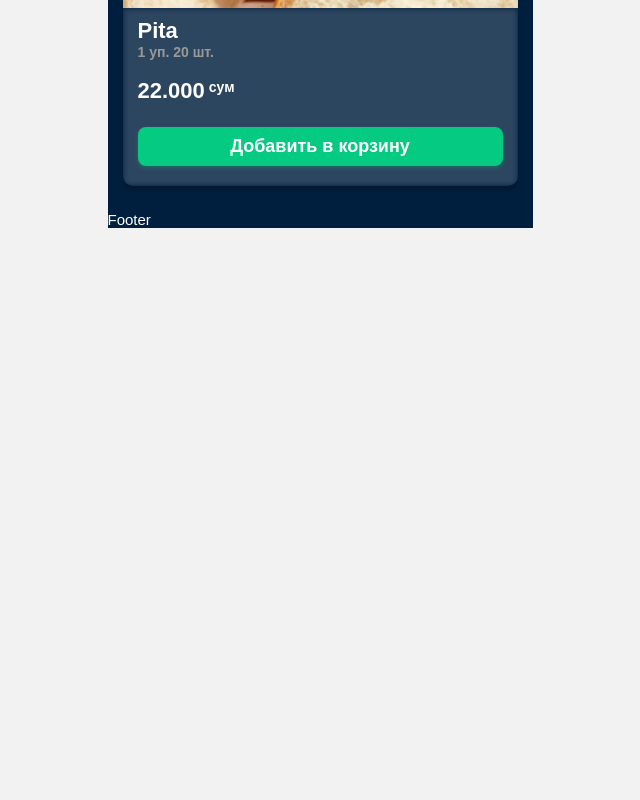
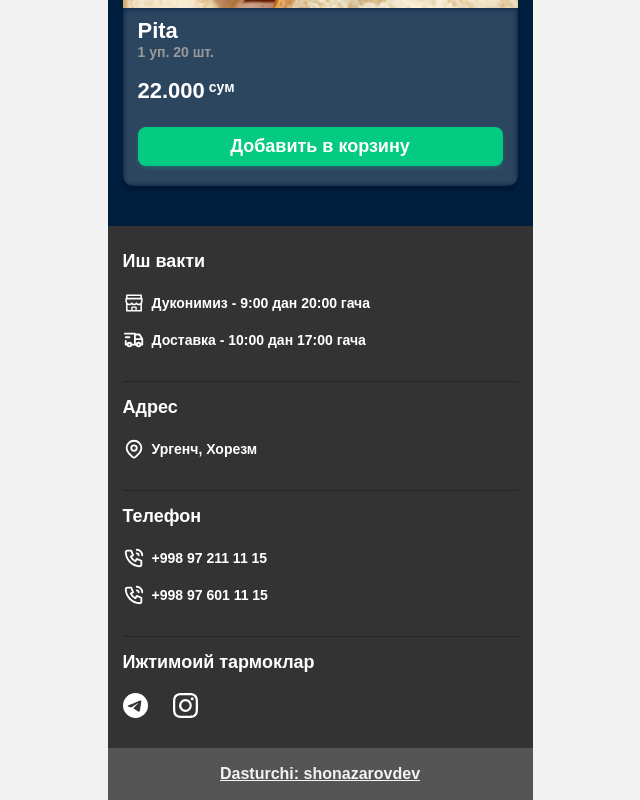
Before and after one commit to shonazarovdev/orzu-group.react, a React (Create React App) app: page / in a window 1280 px wide. Shown: the part 1165-1965 px from the top of the page, without its empty margins (320-960 px from the left). Before the commit the page ends 1393 px from the top, so only its background shows below. Built offline with nearby package versions, Linux system fonts and the light colour scheme; a web font is replaced by a local one.

Commit message:
Added Footer UI

```diff
--- a/src/App.js
+++ b/src/App.js
@@ -1,4 +1,4 @@
-import { Header, ProductCard } from "./components";
+import { Footer, Header, ProductCard } from "./components";
 
 function App() {
 
@@ -31,15 +31,15 @@ function App() {
 	]
 
 	return (
-		<div className="wrapper">
-			<div className="mobile">
+		<div id="wrapper">
+			<div id="mobile">
 				<Header />
-				<main>
+				<main id="main">
 					{ data.map(item => (
 						<ProductCard key={ item.id } { ...item } />
 					)) }
 				</main>
-				<footer>Footer</footer>
+				<Footer />
 			</div>
 		</div>
 	);
--- a/src/assets/css/app.scss
+++ b/src/assets/css/app.scss
@@ -17,10 +17,11 @@ body {
 	height: 100%;
 	overflow-x: hidden;
 	user-select: none;
+}
 
 /* Mobile Container */
 
-	> .mobile {
+#mobile {
 	display: flex;
 	flex-direction: column;
 
@@ -28,21 +29,19 @@ body {
 	min-height: 100vh;
 	width: 100%;
 
+	margin-inline: auto;
 	overflow-x: hidden;
 
-		margin-inline: auto;
+	background-color: $blue20;
+}
 
-		background-color: $blue;
+/* Main Content */
 
-		/* Content Wrapper */
-
-		> main {
+#main {
 	flex: 1 1 100%;
 	z-index: 50;
 
 	padding: (62px + 15px) 15px 0;
-		}
-	}
 }
 
 a {
@@ -82,3 +81,5 @@ html {
 @import "../../components/ProductCard";
 /* ImageComponent Styles */
 @import "../../components/ImageComponent";
+/* Footer Styles */
+@import "../../components/Footer";
--- a/src/assets/css/settings.scss
+++ b/src/assets/css/settings.scss
@@ -10,7 +10,10 @@ $white: #ffffff;
 $black: #000000;
 
 $green: #05ca81;
-$blue: #001f3f;
-$gray: #555555;
 $orange: #b8860b;
 $pink: #ff7f50;
+$gray10: #999999;
+$gray20: #555555;
+$gray30: #333333;
+$blue10: #333E4D;
+$blue20: #001f3f;
--- /dev/null
+++ b/src/components/Footer/index.jsx
@@ -0,0 +1,38 @@
+import React from "react";
+import { TbPhoneCall, TbTruckDelivery } from 'react-icons/tb';
+import { AiOutlineShop } from 'react-icons/ai';
+import { HiOutlineLocationMarker } from 'react-icons/hi'
+import { BsTelegram, BsInstagram } from 'react-icons/bs'
+
+const Footer = () => {
+	return (
+		<footer id="footer">
+			<div className="top">
+				<div className="b">
+					<div className="t">Иш вакти</div>
+					<div className="v"><span className="i"><AiOutlineShop size={22} /></span>Дуконимиз - 9:00 дан 20:00 гача</div>
+					<div className="v"><span className="i"><TbTruckDelivery size={22} /></span>Доставка - 10:00 дан 17:00 гача</div>
+				</div>
+				<div className="b">
+					<div className="t">Адрес</div>
+					<div className="v"><span className="i"><HiOutlineLocationMarker size={22} /></span>Ургенч, Хорезм</div>
+				</div>
+				<div className="b">
+					<div className="t">Телефон</div>
+					<div className="v"><span className="i"><TbPhoneCall size={22} /></span>+998 97 211 11 15</div>
+					<div className="v"><span className="i"><TbPhoneCall size={22} /></span>+998 97 601 11 15</div>
+				</div>
+				<div className="b s">
+					<div className="t">Ижтимоий тармоклар</div>
+					<div className="v"><span className="i"><BsTelegram size={25} /></span></div>
+					<div className="v"><span className="i"><BsInstagram size={25} /></span></div>
+				</div>
+			</div>
+			<div className="bottom">
+				<a href="https://github.com/shonazarovdev" target="_blank" rel="noreferrer" title="Developer">Dasturchi: shonazarovdev</a>
+			</div>
+		</footer>
+	)
+}
+
+export default Footer;
--- /dev/null
+++ b/src/components/Footer/index.scss
@@ -0,0 +1,72 @@
+/*
+
+Footer
+
+*/
+
+#footer {
+	margin: 15px 0 0;
+
+	background-color: $gray30;
+	color: $white;
+
+	> .top {
+		padding: 25px 15px 0;
+
+		> .b {
+			margin: 0 0 15px;
+			padding: 0 0 15px;
+
+			border-bottom: 1px solid rgba($black, .25);
+
+			&:last-child {
+				border: 0;
+				padding: 0;
+			}
+
+			> .t {
+				font-size: 18px;
+				font-weight: 700;
+
+				padding: 0 0 20px;
+			}
+
+			> .v {
+				display: flex;
+				align-items: center;
+
+				padding: 0 0 15px;
+
+				font-size: 14px;
+				font-weight: 600;
+
+				> .i {
+					display: inline-flex;
+					align-items: center;
+
+					margin: 0 7px 0 0;
+				}
+			}
+		}
+
+		> .b.s > .v {
+			display: inline-flex;
+
+			> .i {
+				margin-right: 25px;
+			}
+		}
+	}
+
+	> .bottom {
+		padding: 17px 0;
+
+		background-color: $gray20;
+		color: #f2f2f2;
+
+		font-size: 16px;
+		font-weight: 700;
+		text-align: center;
+		text-decoration-line: underline;
+	}
+}
--- a/src/components/Header/index.scss
+++ b/src/components/Header/index.scss
@@ -25,8 +25,8 @@ Header Styles
 
 		padding: 16px 0;
 
-		background-color: $blue;
-		box-shadow: 0 4px 4px 0 rgba(0, 0, 0, 0.20);
+		background-color: $blue20;
+		box-shadow: 0 4px 4px 0 rgba($black, 0.20);
 
 		&.active {
 			position: absolute;
@@ -167,7 +167,7 @@ Header Styles
 				width: 100%;
 				height: 62px;
 
-				background-color: $blue;
+				background-color: $blue20;
 				transition: left .3s;
 			}
 
@@ -180,7 +180,7 @@ Header Styles
 				min-height: 100vh;
 				height: 100%;
 
-				background-color: $blue;
+				background-color: $blue20;
 				overflow-x: hidden;
 				z-index: 51;
 
@@ -203,21 +203,19 @@ Header Styles
 						display: flex;
 						align-items: center;
 
-						background-color: #333E4D;
-						box-shadow: 0 2px 4px 0 rgba(0, 0, 0, 0.25);
+						background-color: $blue10;
+						box-shadow: 0 2px 4px 0 rgba($black, 0.25);
 
 						padding: 13px 15px;
 						border-radius: 50px;
 
 						margin-bottom: 30px;
 
-						$s-color: #999999;
-
 						> .i {
 							width: 20px;
 							height: 20px;
 
-							color: $s-color;
+							color: $gray10;
 						}
 
 						> input {
@@ -236,7 +234,7 @@ Header Styles
 								font-size: 14px;
 								font-family: $font;
 								font-weight: 500;
-								color: $s-color;
+								color: $gray10;
 							}
 						}
 
--- a/src/components/ProductCard/index.scss
+++ b/src/components/ProductCard/index.scss
@@ -8,7 +8,7 @@ Product
 	border-radius: 10px;
 	overflow: hidden;
 
-	box-shadow: 0 4px 4px 0 rgba(0, 0, 0, 0.25);
+	box-shadow: 0 4px 4px 0 rgba($black, 0.25);
 
 	margin-bottom: 25px;
 
@@ -28,7 +28,7 @@ Product
 			width: 100%;
 			height: 100%;
 
-			background: rgba(255, 255, 255, 0.175);
+			background: rgba($white, 0.175);
 			filter: blur(3px);
 		}
 
@@ -40,7 +40,7 @@ Product
 		> .c {
 			font-size: 14px;
 			font-weight: 700;
-			color: #999;
+			color: $gray10;
 		}
 
 		> .p {
--- a/src/components/index.js
+++ b/src/components/index.js
@@ -1,5 +1,6 @@
 import Header from './Header';
 import ProductCard from './ProductCard';
 import ImageComponent from "./ImageComponent";
+import Footer from './Footer';
 
-export { Header, ProductCard, ImageComponent }
+export { Header, ProductCard, ImageComponent, Footer }
```
Lines whose indentation alone changed are shown as unchanged.
